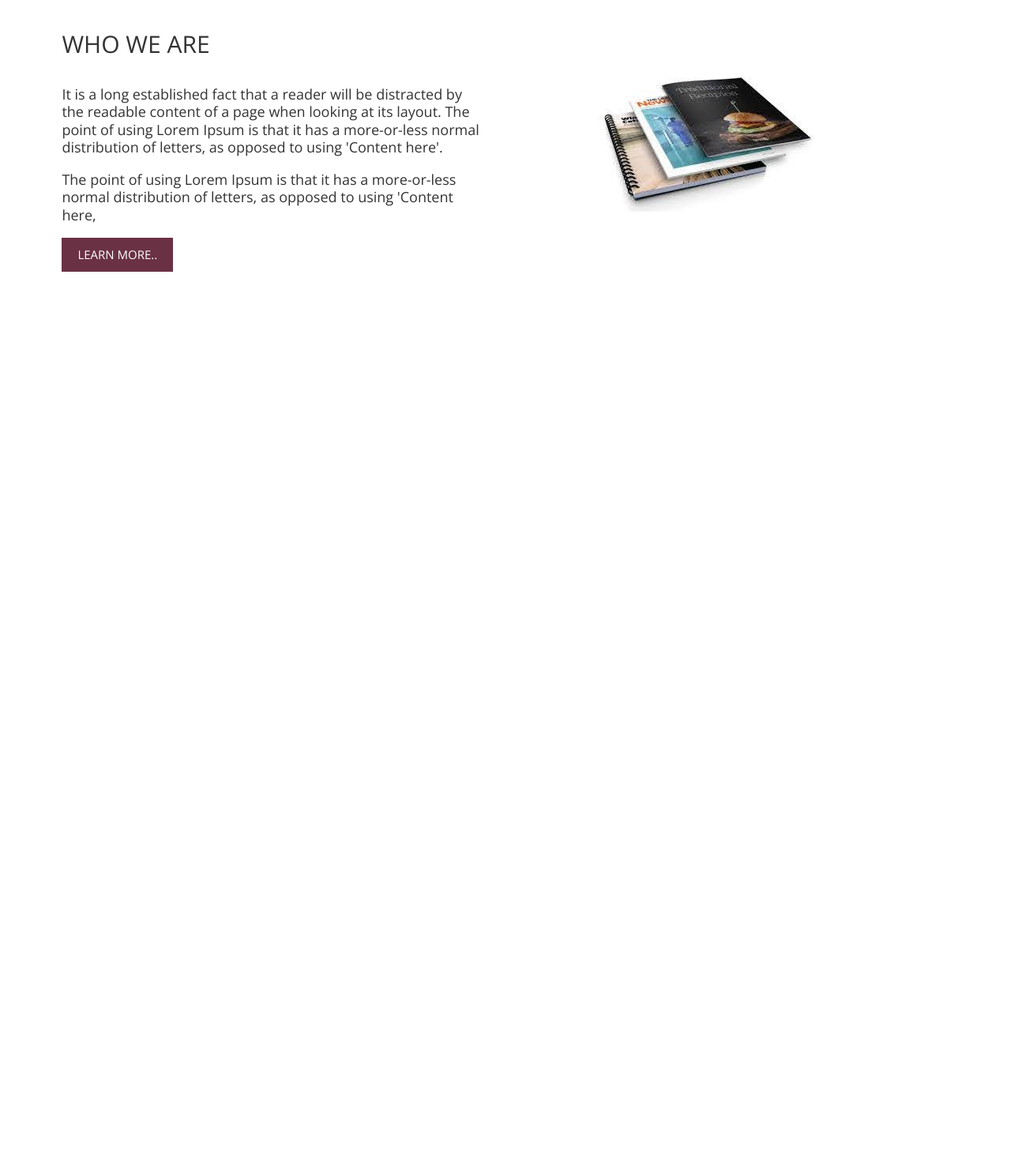
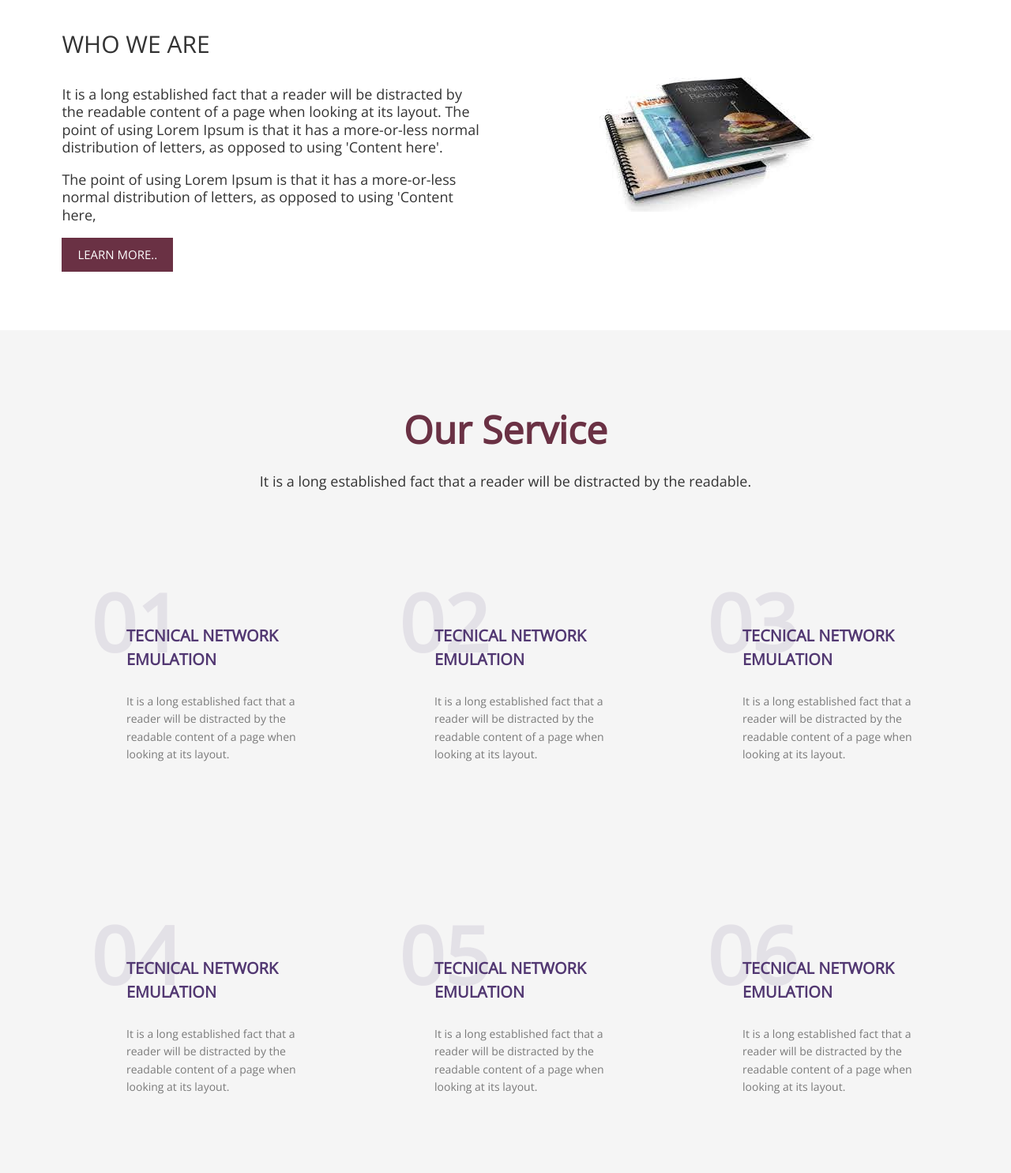
Before and after one commit to JA-SUJON/PSD-TO-HTML, a plain HTML site: page index.html in a window 1280 px wide. Shown: the part 654-2139 px from the top of the page at 79% size. Before the commit the page ends 1072 px from the top, so only its background shows below. Drawn offline with nearby package versions, Linux system fonts and the light colour scheme.

Commit message:
Our Service Section Design & Css Style Complite

```diff
--- a/css/style.css
+++ b/css/style.css
@@ -80,3 +80,23 @@ Slider Area
 .welcome_area .left_welcome a:hover{background: #97455f;}
  .welcome_area .right_welcome{width: 50%; float: right;}
  .welcome_area .right_welcome img{padding: 95px;}
+
+
+ /*
+ Our Service Section
+ */
+.service_area{background: #f5f5f5; padding: 50px 0; width: 100%; overflow: hidden;}
+.service_area .inner_service{overflow: hidden;}
+.service_area .inner_service h2.title{text-align: center; color: #6a3144; font-size: 48px;
+    font-weight: 600; margin-bottom: 0;}
+.service_area .inner_service p.sub_title{text-align: center; font-size: 18px;}
+.service_area .main_service{width: 100%; overflow: hidden; margin-top: 20px;}
+.service_area .child_service{width: 225px; padding: 130px 60px 80px 105px; float: left;
+    position: relative; transition: 0.5s; cursor: pointer;}
+.service_area .child_service:hover{background: #fff; box-shadow: 10px 10px 10px #add;}
+.service_area .child_service h3{color: #523872; font-size: 100px; font-weight: 700; opacity: 0.1;
+    position: absolute; left: 60px; top: -28px;}
+.service_area .child_service h4{font-size: 20px; font-weight: 700; text-transform: uppercase;margin-top: 20px;}
+.service_area .child_service h4 a{color: #523872;}
+.service_area .child_service h4 a:hover{}
+.service_area .child_service p{color: #000000; font-size: 14px; opacity: 0.5;}
--- a/index.html
+++ b/index.html
@@ -97,6 +97,66 @@
     <!--Welcome Section End-->
 
 
+    <!--Our Service Section Start-->
+        <section class="service_area">
+            <div class="inner_service content">
+                <h2 class="title">Our Service</h2>
+                <p class="sub_title">It is a long established fact that a reader will be
+                    distracted by the readable.</p>
+                <div class="main_service">
+                    <div class="child_service">
+                        <h3>01</h3>
+                        <h4><a href="#">Tecnical Network Emulation</a></h4>
+                        <p>It is a long established fact that a reader will be distracted by the readable
+                            content of a page when looking at its layout.
+                        </p>
+                    </div>
+
+                    <div class="child_service">
+                        <h3>02</h3>
+                        <h4><a href="#">Tecnical Network Emulation</a></h4>
+                        <p>It is a long established fact that a reader will be distracted by the readable
+                            content of a page when looking at its layout.
+                        </p>
+                    </div>
+
+                    <div class="child_service">
+                        <h3>03</h3>
+                        <h4><a href="#">Tecnical Network Emulation</a></h4>
+                        <p>It is a long established fact that a reader will be distracted by the readable
+                            content of a page when looking at its layout.
+                        </p>
+                    </div>
+
+                    <div class="child_service">
+                        <h3>04</h3>
+                        <h4><a href="#">Tecnical Network Emulation</a></h4>
+                        <p>It is a long established fact that a reader will be distracted by the readable
+                            content of a page when looking at its layout.
+                        </p>
+                    </div>
+
+                    <div class="child_service">
+                        <h3>05</h3>
+                        <h4><a href="#">Tecnical Network Emulation</a></h4>
+                        <p>It is a long established fact that a reader will be distracted by the readable
+                            content of a page when looking at its layout.
+                        </p>
+                    </div>
+
+                    <div class="child_service">
+                        <h3>06</h3>
+                        <h4><a href="#">Tecnical Network Emulation</a></h4>
+                        <p>It is a long established fact that a reader will be distracted by the readable
+                            content of a page when looking at its layout.
+                        </p>
+                    </div>
+                </div>
+            </div>
+        </section>
+    <!--Our Service Section End-->
+
+
 <!--Js Section-->
     <script src="js/jquery.min.js"></script>
     <!-- <script src="https://ajax.googleapis.com/ajax/libs/jquery/3.1.1/jquery.min.js"></script> -->
```
